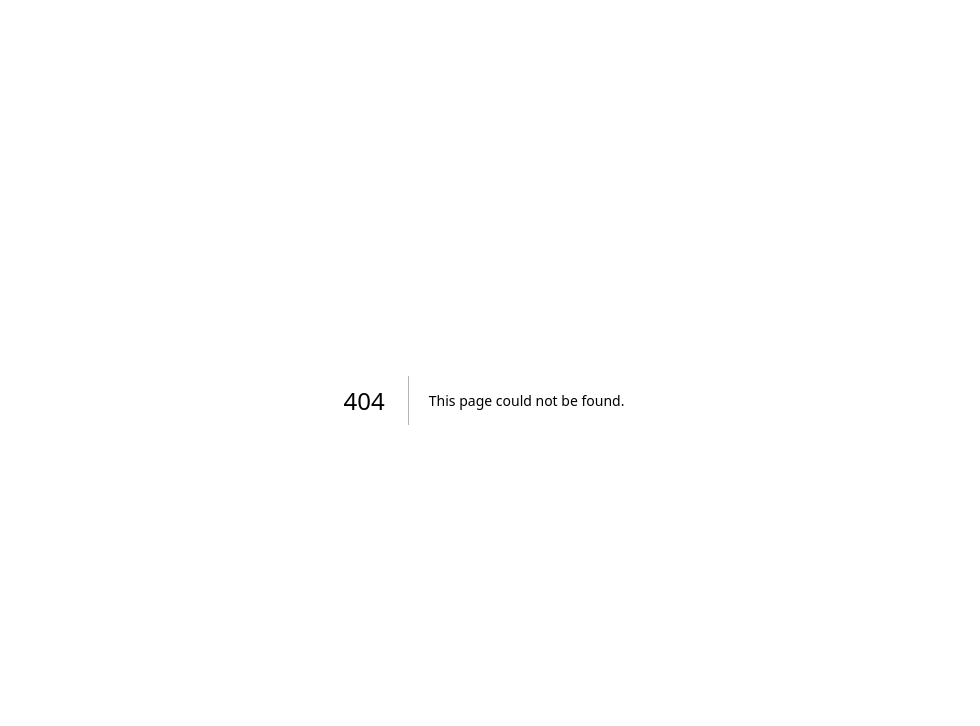
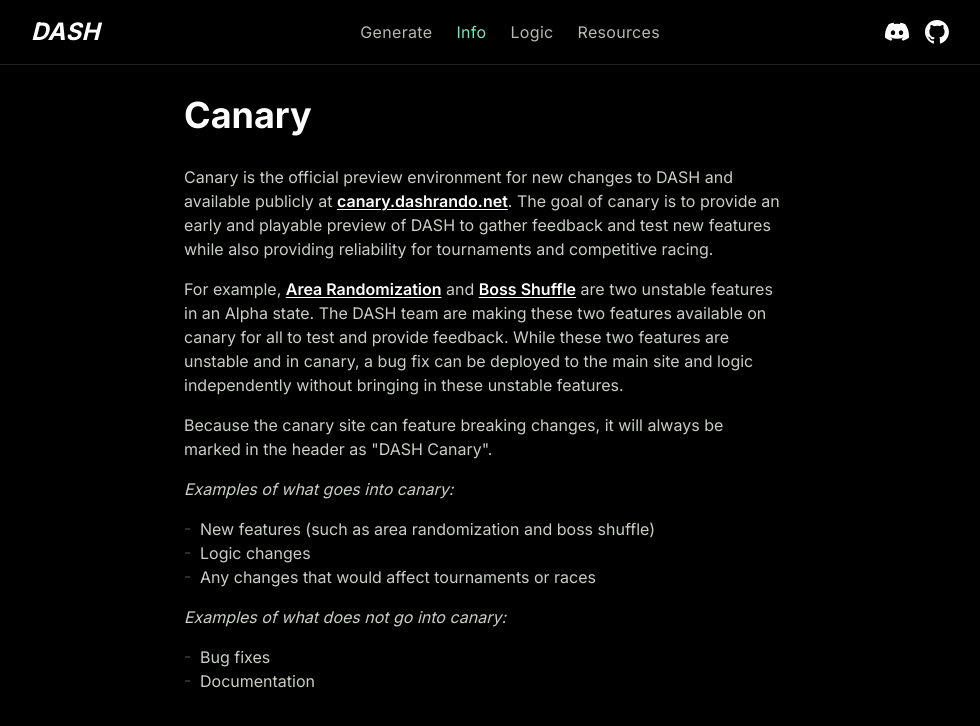
Before and after one commit to dashrando/dash-randomizer, a Next.js app in the folder apps/web/: page /info/canary in a window 1280 px wide. Before the commit this address had no page. Shown: the top 726 px of the page, without its empty margins (156-1136 px from the left). Built offline with nearby package versions, Linux system fonts and the light colour scheme.

Commit message:
fix badge styling

```diff
--- a/apps/web/app/components/badge.module.css
+++ b/apps/web/app/components/badge.module.css
@@ -11,6 +11,7 @@
   transition: color 0.15s ease-in-out, background-color 0.15s ease-in-out;
   font-weight: 400;
   font-size: 12px;
+  line-height: 13px;
   min-width: 60px;
 }
 
--- /dev/null
+++ b/apps/web/app/info/canary/page.tsx
@@ -0,0 +1,29 @@
+import Link from 'next/link'
+import { Wrapper } from '@/app/components/wrapper'
+import styles from '../info.module.css'
+
+export default function CanaryInfoPage() {
+  return (
+    <Wrapper>
+      <div style={{ maxWidth: '600px', margin: '0 auto' }}>
+        <article className={styles.article}>
+          <h1 className={styles.headline}>Canary</h1>
+          <p>Canary is the official preview environment for new changes to DASH and available publicly at <a href="https://canary.dashrando.net" target="_blank" rel="noopener noreferrer">canary.dashrando.net</a>. The goal of canary is to provide an early and playable preview of DASH to gather feedback and test new features while also providing reliability for tournaments and competitive racing.</p>
+          <p>For example, <a href="/info/settings#area">Area Randomization</a> and <a href="/info/settings#boss-shuffle">Boss Shuffle</a> are two unstable features in an Alpha state. The DASH team are making these two features available on canary for all to test and provide feedback. While these two features are unstable and in canary, a bug fix can be deployed to the main site and logic independently without bringing in these unstable features.</p>
+          <p>Because the canary site can feature breaking changes, it will always be marked in the header as &quot;DASH Canary&quot;.</p>
+          <p><em>Examples of what goes into canary:</em></p>
+          <ul>
+            <li>New features (such as area randomization and boss shuffle)</li>
+            <li>Logic changes</li>
+            <li>Any changes that would affect tournaments or races</li>
+          </ul>
+          <p><em>Examples of what does not go into canary:</em></p>
+          <ul>
+            <li>Bug fixes</li>
+            <li>Documentation</li>
+          </ul>
+        </article>
+      </div>
+    </Wrapper>
+  )
+}
--- a/apps/web/app/info/info.module.css
+++ b/apps/web/app/info/info.module.css
@@ -74,6 +74,8 @@
   list-style: none;
   margin: 0;
   padding: 0 0 0 var(--spacer-4x);
+  font-size: 16px;
+  line-height: 24px;
 }
 
 .article ul li:before {
```
